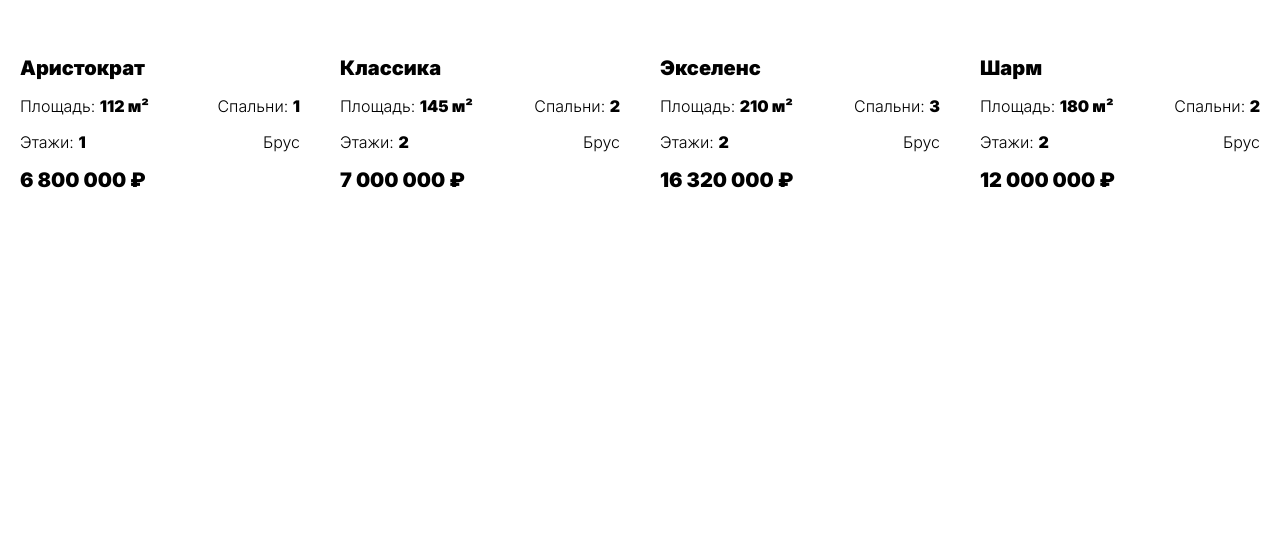
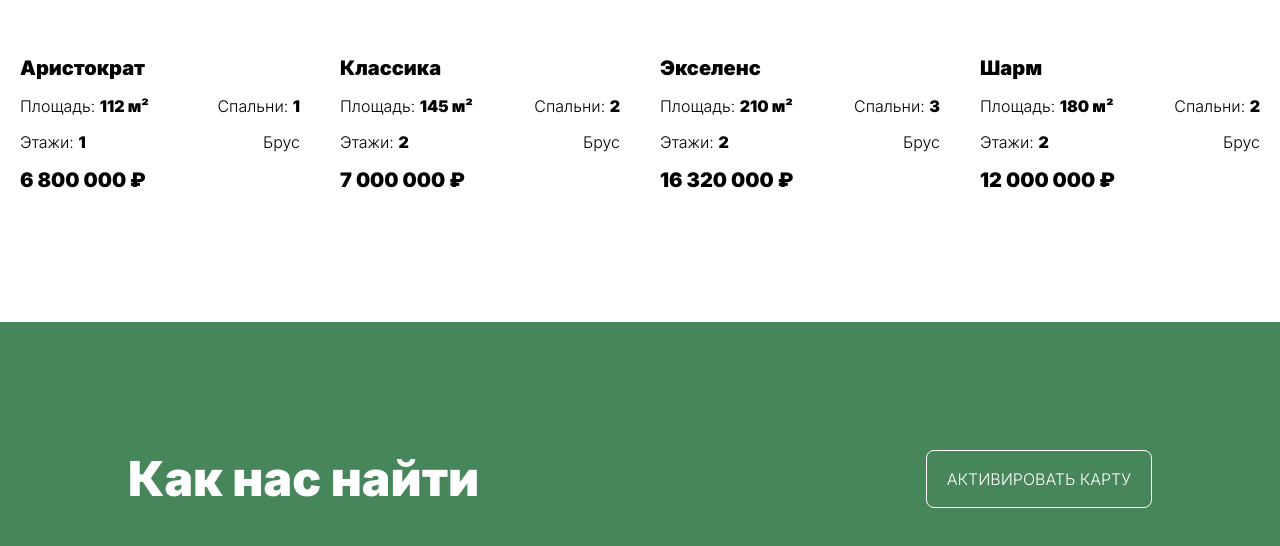
Before and after one commit to in9vr/Landing-page, a Next.js app: page / in a window 1280 px wide. Shown: the part 3182-3728 px from the top of the page. Before the commit the page ends 3504 px from the top, so only its background shows below. Built offline with nearby package versions, Linux system fonts and the light colour scheme.

Commit message:
Create Map section

```diff
--- /dev/null
+++ b/src/app/components/sections/Map.jsx
@@ -0,0 +1,43 @@
+import { useEffect, useState } from 'react';
+
+export default function Map() {
+  const [mapIsActive, setMapIsActive] = useState(false);
+  const [mounted, setMounted] = useState(false);
+
+  useEffect(() => {
+    setMounted(true);
+  }, []);
+
+  if (!mounted) return null;
+
+  return (
+    <section className='flex w-full text-on-primary bg-primary'>
+      <div className='flex flex-col gap-10 items-center w-full px-5 mx-auto max-w-screen-xl py-12 lg:py-32'>
+        <div className='flex w-full flex-col gap-10 lg:items-center lg:flex-row lg:justify-between lg:max-w-5xl'>
+          <h2 className='text-2xl lg:text-5xl font-black'>Как нас найти</h2>
+
+          <button
+            onClick={() => setMapIsActive((prevState) => !prevState)}
+            className={`w-max uppercase font-light rounded-lg hover:brightness-110 border border-on-primary px-5 py-4 transition-all duration-200 ease-in-out ${
+              mapIsActive ? 'bg-secondary' : 'bg-primary'
+            }`}
+          >
+            {mapIsActive ? 'Деактивировать карту' : 'Активировать карту'}
+          </button>
+        </div>
+
+        <div className='flex w-full max-w-5xl min-h-[440px] relative'>
+          <div className='flex w-full lg:absolute inset-0'>
+            <div className={`${mapIsActive ? '' : 'inset-0 '} absolute bg-transparent z-10`}></div>
+            <iframe
+              src='https://yandex.ru/map-widget/v1/?um=constructor%3A6b1f8fbb9bf255844f029b89d95fa5bf5c98e6d7f5991c1de8d2f36e385c5975&amp;source=constructor'
+              width='100%'
+              height='100%'
+              className={`${mapIsActive ? '' : 'saturate-0'}`}
+            ></iframe>
+          </div>
+        </div>
+      </div>
+    </section>
+  );
+}
--- a/src/app/page.jsx
+++ b/src/app/page.jsx
@@ -1,7 +1,10 @@
+'use client';
+
 import About from './components/sections/About';
 import Catalogue from './components/sections/Catalogue';
 import Gallery from './components/sections/Gallery';
 import Hero from './components/sections/Hero';
+import Map from './components/sections/Map';
 import WhyUs from './components/sections/WhyUs';
 
 export default function Home() {
@@ -12,6 +15,7 @@ export default function Home() {
       <Gallery />
       <WhyUs />
       <Catalogue />
+      <Map />
     </main>
   );
 }
```
Also changed, not shown: 1 other file (tests, documents, lock files or other folders).
